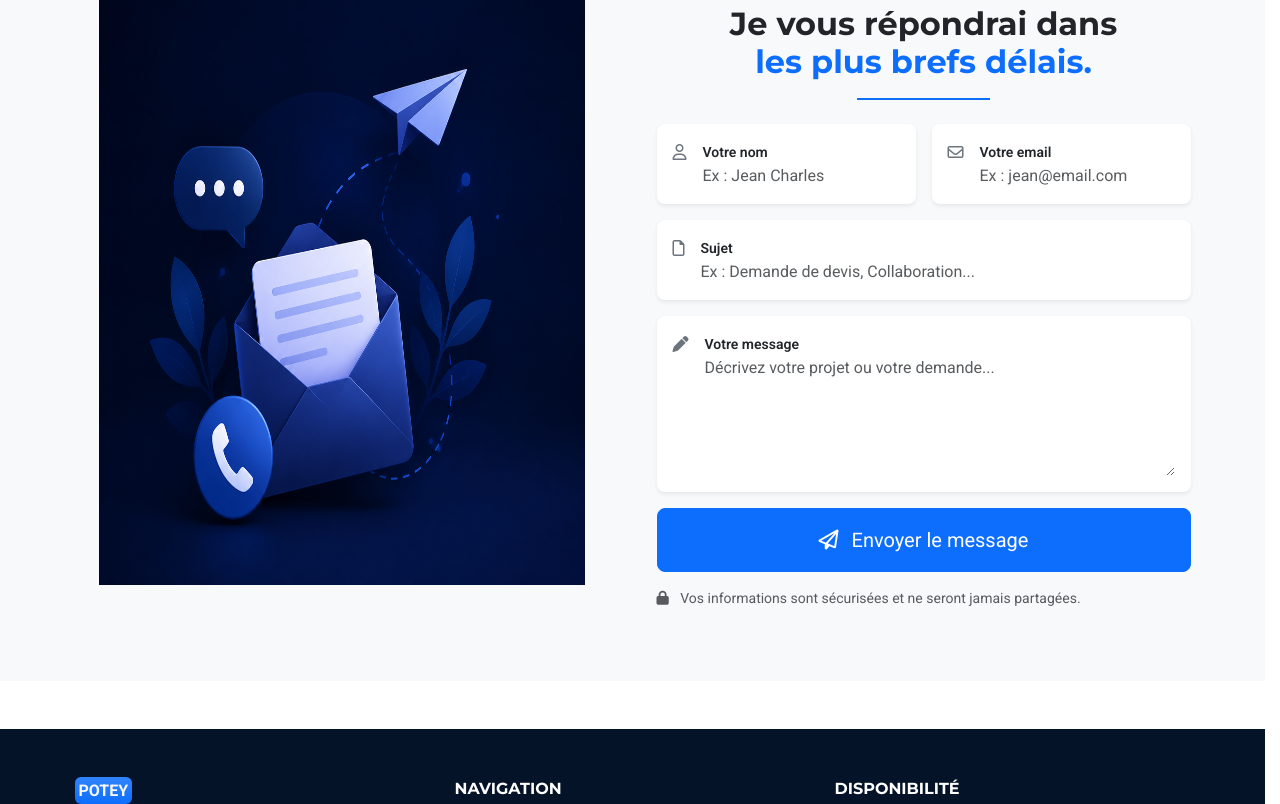
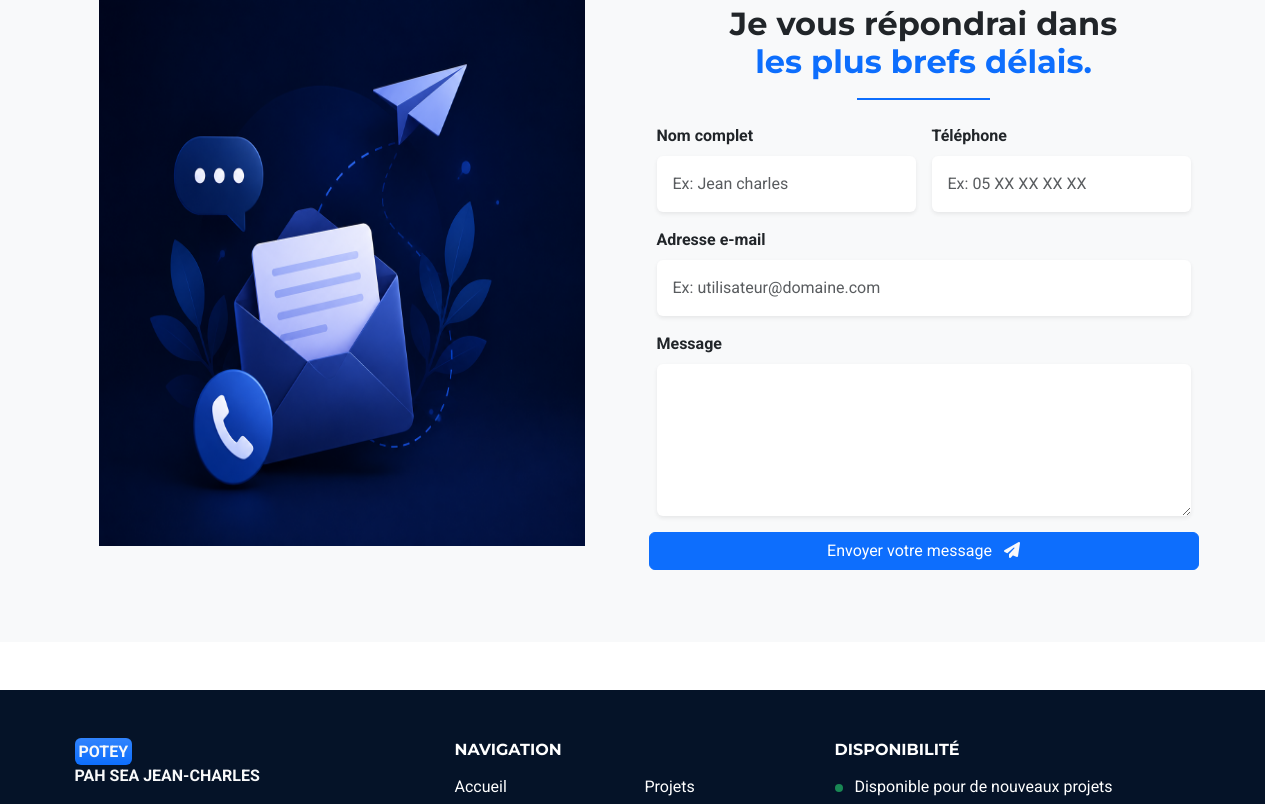
Before and after one commit to fullstackdev225/my-website, a website: page contact.html in a window 1280 px wide. Shown: the part 913-1717 px from the top of the page. Drawn offline with nearby package versions, Linux system fonts and the light colour scheme.

Commit message:
Formulaire de contact avec validation

```diff
--- a/contact.html
+++ b/contact.html
@@ -164,82 +164,54 @@
                     </div>
 
                     <!-- Contact form -->
-                    <form id="contact-form" action="#" method="post">
-                        <div class="row g-3">
+                   <form action="https://api.web3forms.com/submit" class="row g-3" method="POST" id="contact-form">
+                        <input type="hidden" name="access_key" value="9047c932-87e2-4dd3-9c98-75861b63ccbb">
 
-                            <!-- Name -->
-                            <div class="col-md-6">
-                                <div class="d-flex align-items-start gap-3 bg-white shadow-sm rounded-3 p-3 h-100">
-                                    <i class="fa-regular fa-user text-secondary mt-1"></i>
-                                    <div class="flex-grow-1">
-                                        <label for="name" class="form-label fw-semibold small mb-0">Votre nom</label>
-                                        <input type="text" id="name" name="name"
-                                            class="form-control border-0 p-0 shadow-none"
-                                            placeholder="Ex : Jean Charles"
-                                            autocomplete="name" required>
-                                    </div>
-                                </div>
-                            </div>
+                        <div class="col-lg-6">
+                            <label for="fullname" class="form-label fw-bold">Nom complet</label>
+                                 <input type="text" name="fullname" id="fullname"
+                                    class="form-control border-0 bg-white p-3 shadow-sm"
+                                    placeholder="Ex: Jean charles"
+                                    required
+                                    aria-required="true">
+                        </div>
 
-                            <!-- Email -->
-                            <div class="col-md-6">
-                                <div class="d-flex align-items-start gap-3 bg-white shadow-sm rounded-3 p-3 h-100">
-                                    <i class="fa-regular fa-envelope text-secondary mt-1"></i>
-                                    <div class="flex-grow-1">
-                                        <label for="email" class="form-label fw-semibold small mb-0">Votre email</label>
-                                        <input type="email" id="email" name="email"
-                                            class="form-control border-0 p-0 shadow-none"
-                                            placeholder="Ex : jean@email.com"
-                                            autocomplete="email" required>
-                                    </div>
-                                </div>
-                            </div>
+                        <div class="col-lg-6">
+                            <label for="phone-number" class="form-label fw-bold">Téléphone</label>
+                                 <input type="tel" name="phone-number" id="phone-number"
+                                    class="form-control border-0 bg-white p-3 shadow-sm"
+                                    placeholder="Ex: 05 XX XX XX XX"
+                                    required
+                                    aria-required="true">
+                        </div>
 
-                            <!-- Subject -->
-                            <div class="col-12">
-                                <div class="d-flex align-items-start gap-3 bg-white shadow-sm rounded-3 p-3">
-                                    <i class="fa-regular fa-file text-secondary mt-1"></i>
-                                    <div class="flex-grow-1">
-                                        <label for="subject" class="form-label fw-semibold small mb-0">Sujet</label>
-                                        <input type="text" id="subject" name="subject"
-                                            class="form-control border-0 p-0 shadow-none"
-                                            placeholder="Ex : Demande de devis, Collaboration..."
-                                            required>
-                                    </div>
-                                </div>
-                            </div>
+                        <div class="col-lg-12">
+                            <label for="email" class="form-label fw-bold">Adresse e-mail</label>
+                                 <input type="email" name="email" id="email"
+                                    class="form-control border-0 bg-white p-3 shadow-sm"
+                                    placeholder="Ex: utilisateur@domaine.com"
+                                    required
+                                    aria-required="true">
+                        </div>
 
-                            <!-- Message -->
-                            <div class="col-12">
-                                <div class="d-flex align-items-start gap-3 bg-white shadow-sm rounded-3 p-3">
-                                    <i class="fa-solid fa-pen text-secondary mt-1"></i>
-                                    <div class="flex-grow-1">
-                                        <label for="message" class="form-label fw-semibold small mb-0">Votre message</label>
-                                        <textarea id="message" name="message" rows="5"
-                                                class="form-control border-0 p-0 shadow-none"
-                                                placeholder="Décrivez votre projet ou votre demande..."
-                                                required></textarea>
-                                    </div>
-                                </div>
-                            </div>
 
-                            <!-- Submit button -->
-                            <div class="col-12">
-                                <button type="submit" class="btn btn-primary btn-lg w-100 py-3">
-                                    <i class="fa-regular fa-paper-plane me-2"></i>
-                                    Envoyer le message
-                                </button>
-                            </div>
+                        <div class="col-lg-12">
+                            <label for="message" class="form-label fw-bold">Message</label>
+                            <textarea name="message" id="message"
+                                      class="form-control p-3 border-0 bg-white shadow-sm"
+                                      rows="5"
+                                      cols="8"
+                                      placeholder="Décrivez votre projet ou votre demande"
+                                      required
+                                      aria-required="true">
+                            </textarea>
+                        </div>
 
-                            <!-- Privacy note -->
-                            <div class="col-12">
-                                <p class="text-body-secondary small mb-0">
-                                    <i class="fa-solid fa-lock me-2"></i>
-                                    Vos informations sont sécurisées et ne seront jamais partagées.
-                                </p>
-                            </div>
 
-                        </div>
+                        <button type="submit" class="btn btn-primary">
+                            Envoyer votre message
+                            <i class="fa-solid fa-paper-plane ms-2 text-light"></i>
+                        </button>
                     </form>
 
                 </div>
```
